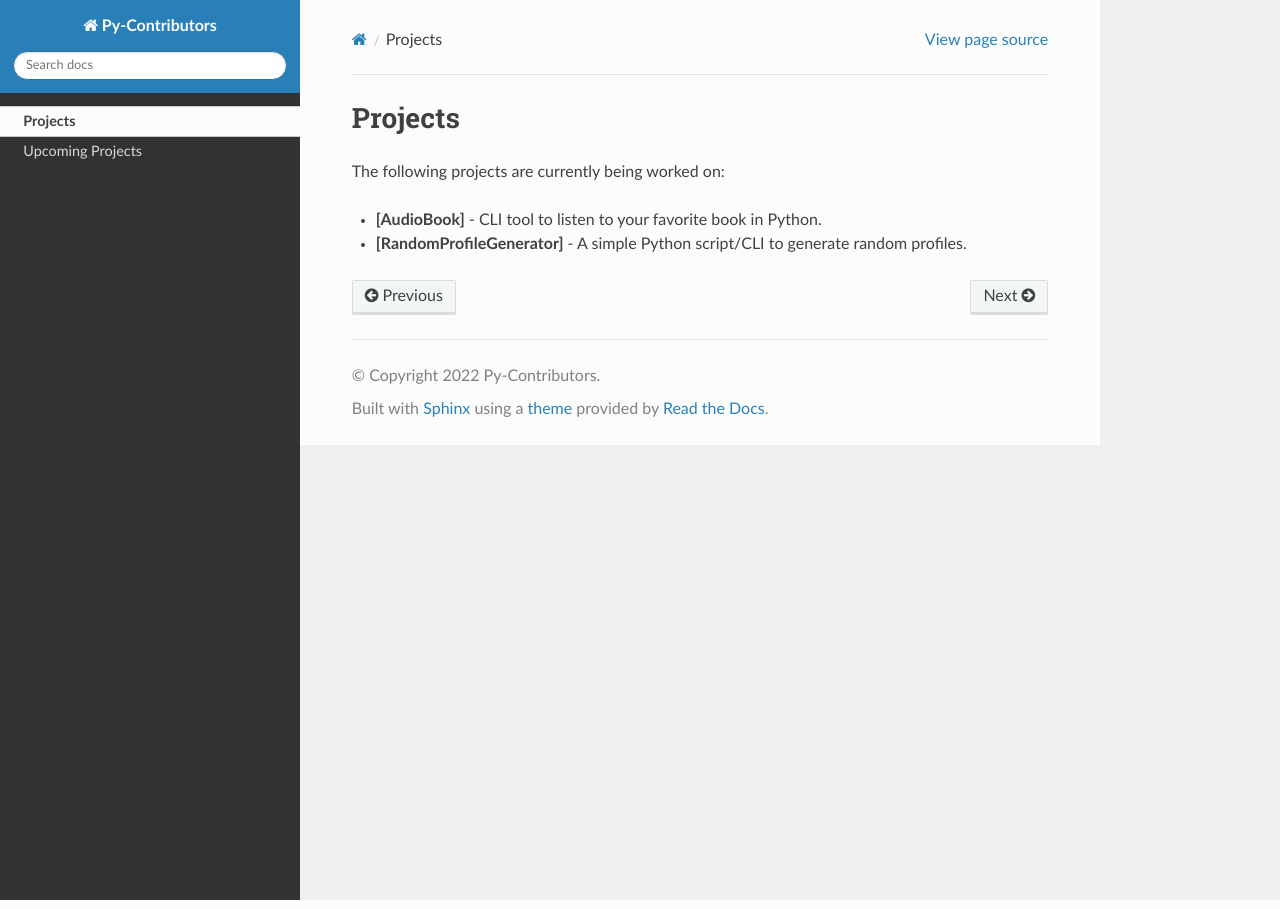
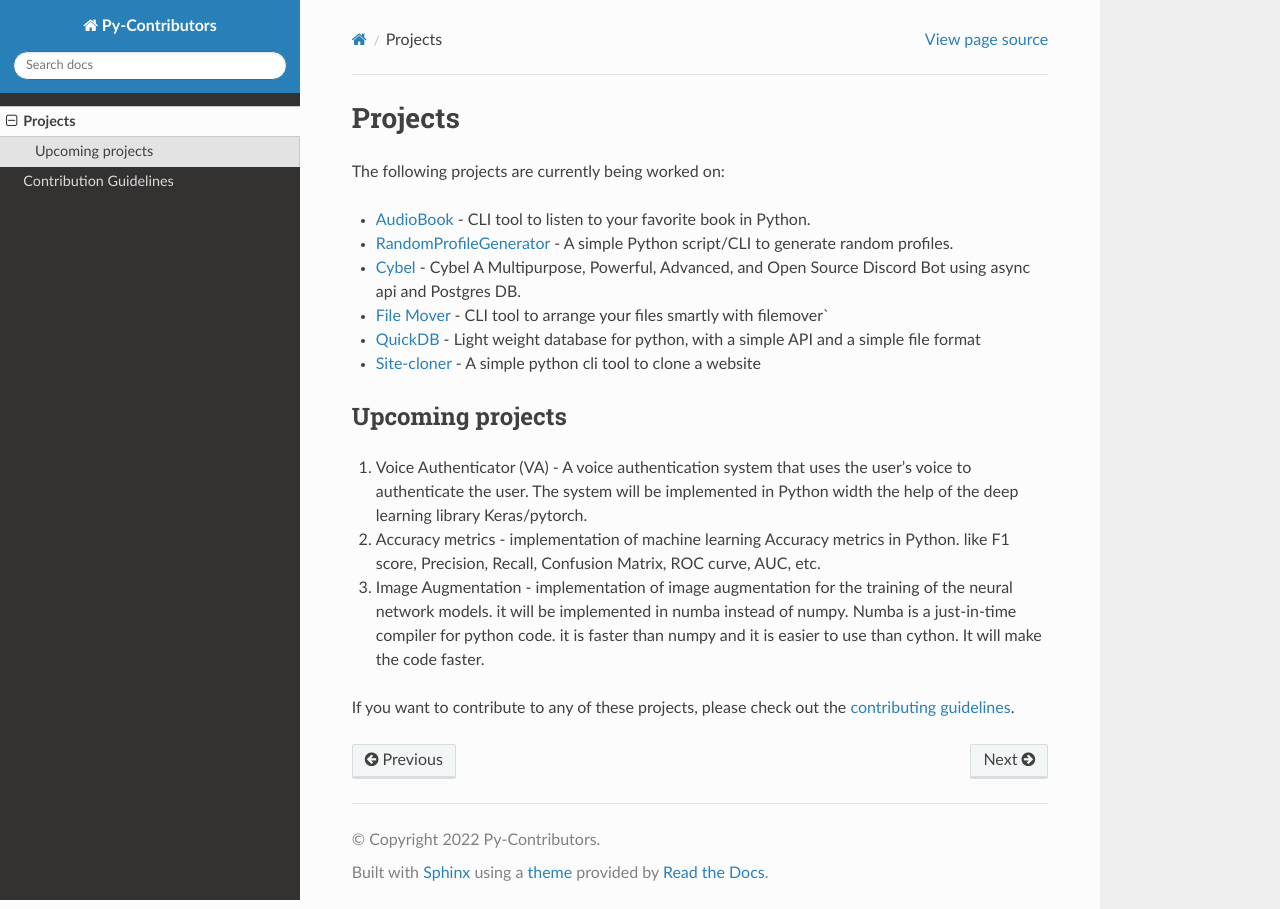
Before and after one commit to Py-Contributors/docs, a Sphinx documentation site: the page built from docs/projects.rst, in a window 1280 px wide. Built offline with Sphinx 7.4.7 and the Read the Docs theme 2.0.0, drawn with Linux system fonts in a browser that asks for light colours; pages that are not in the unit, such as notebooks, are missing from menus.

Commit message:
updating docs

```diff
--- a/docs/projects.rst
+++ b/docs/projects.rst
@@ -1,7 +1,31 @@
 Projects
-=======
+========
 
 The following projects are currently being worked on:
 
-* **[AudioBook]** - CLI tool to listen to your favorite book in Python.
-* **[RandomProfileGenerator]** - A simple Python script/CLI to generate random profiles.
+* `AudioBook <https://pycontributors.readthedocs.io/projects/Audiobook/en/latest/>`_ - CLI tool to listen to your favorite book in Python.
+* `RandomProfileGenerator <https://pycontributors.readthedocs.io/projects/randomprofilegenerator/en/latest/>`_ - A simple Python script/CLI to generate random profiles.
+* `Cybel <https://pycontributors.readthedocs.io/projects/cybel/en/v2.0.0/>`_ - Cybel A Multipurpose, Powerful, Advanced, and Open Source Discord Bot using async api and Postgres DB.
+* `File Mover <https://pycontributors.readthedocs.io/projects/filemover/en/latest/>`_ - CLI tool to arrange your files smartly with filemover`
+* `QuickDB <https://pycontributors.readthedocs.io/projects/quickdb/en/latest/>`_ - Light weight database for python, with a simple API and a simple file format
+* `Site-cloner <https://pycontributors.readthedocs.io/projects/site-cloner/en/latest/>`_ - A simple python cli tool to clone a website
+
+Upcoming projects
+-----------------
+
+1. Voice Authenticator (VA) - A voice authentication system that uses
+   the user's voice to authenticate the user. The system will be implemented in Python width
+   the help of the deep learning library Keras/pytorch.
+
+2. Accuracy metrics - implementation of machine learning Accuracy metrics
+   in Python. like F1 score, Precision, Recall, Confusion Matrix, ROC curve, AUC, etc.
+
+3. Image Augmentation - implementation of image augmentation for the
+   training of the neural network models. it will be implemented in
+   numba instead of numpy. Numba is a just-in-time compiler for python
+   code. it is faster than numpy and it is easier to use than cython.
+   It will make the code faster.
+
+
+If you want to contribute to any of these projects,
+please check out the `contributing guidelines <https://pycontributors.readthedocs.io/en/latest/contributing.html>`_.
--- a/docs/sponsers.rst
+++ /dev/null
@@ -1,5 +0,0 @@
-Sponsors
-====================
-
-currently, there are no sponsors for this event. if you are interested in sponsoring this event, please contact us at
-PyContributors@gmail.com
```
Also changed, not shown: README.md (deleted, +0 -1 lines), docs/contributing.rst (added, +99 -0 lines), docs/index.rst (+3 -40 lines), docs/introduction.rst (added, +39 -0 lines), docs/upcoming_projects.rst (deleted, +0 -15 lines), 1 other file.
